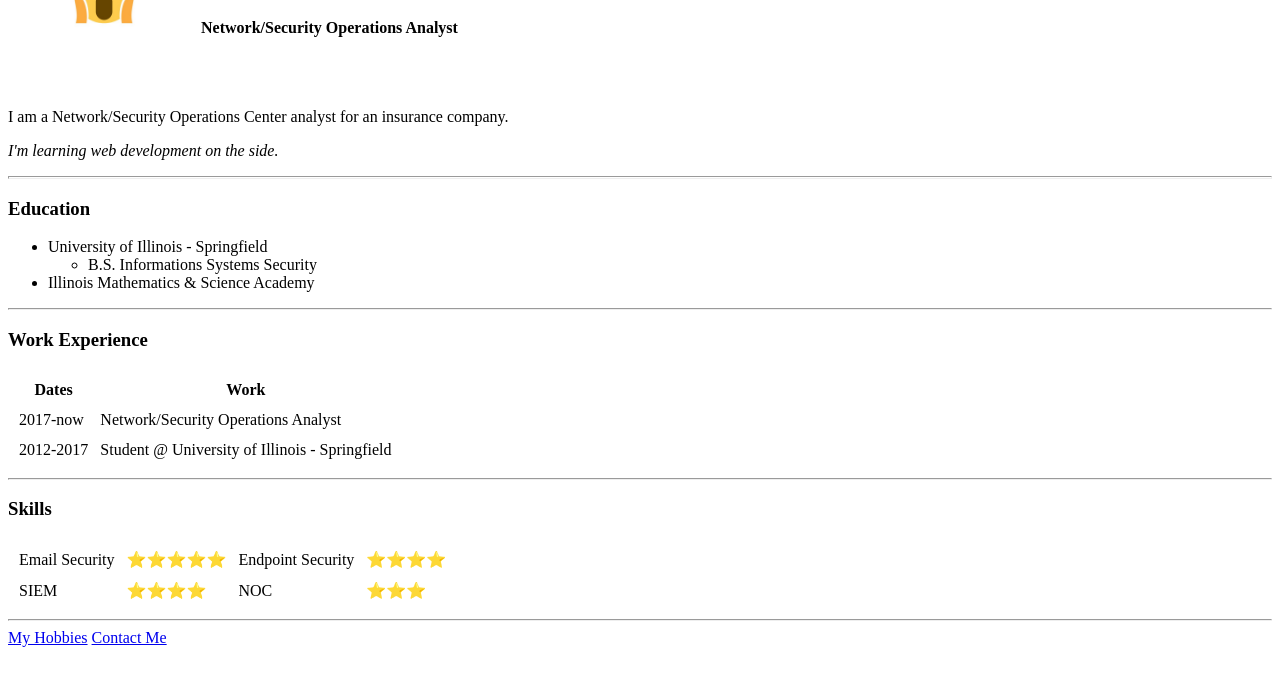
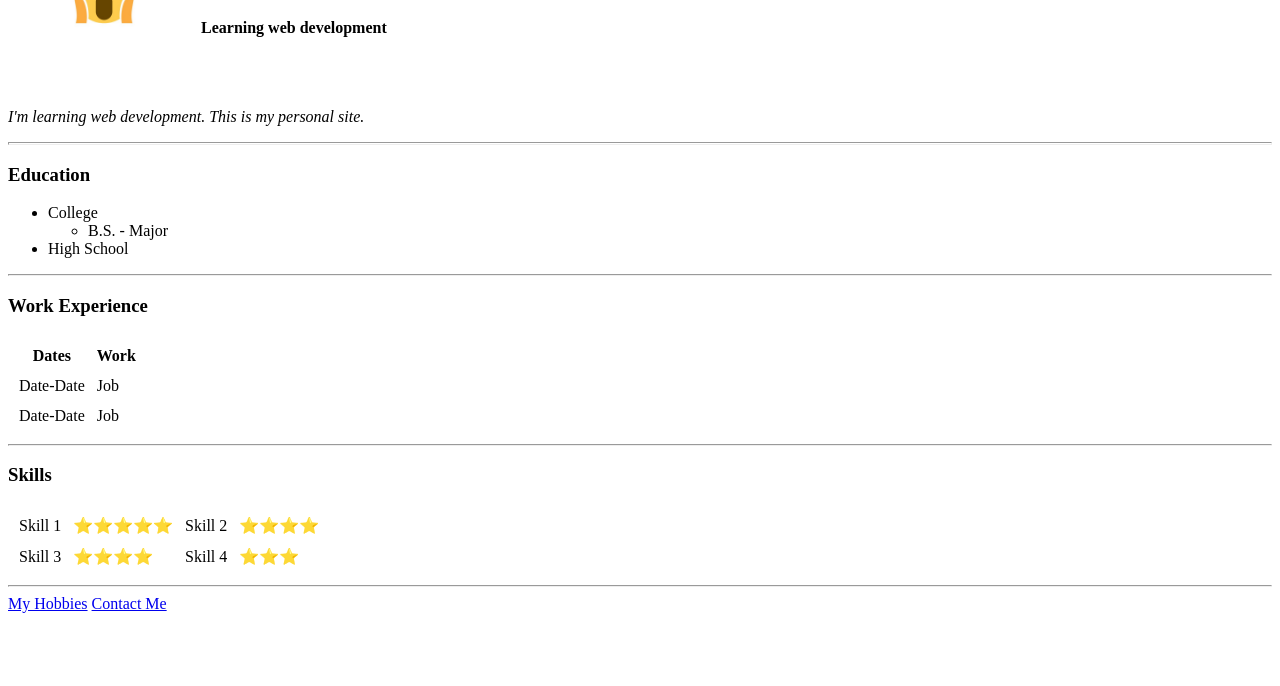
Before and after one commit to samhaile/cv, a plain HTML site: page index.html in a window 1280 px wide. Shown: the part 90-776 px from the top of the page. Drawn offline with Linux system fonts and the light colour scheme.

Commit message:
updated site info

```diff
--- a/index.html
+++ b/index.html
@@ -10,22 +10,21 @@
         <tr>
             <td><img src="images/emoji.jpg" length="150" width="150" alt="sam pfp"></td>
             <td><h1>Sam Haile</h1>
-                <p><strong>Network/Security Operations Analyst</strong></p>
+                <p><strong>Learning web development</strong></p>
                 </td>
         </tr>
     </table>
 
     <br>
-    <p>I am a Network/Security Operations Center analyst for an insurance company.</p>
-    <p><em>I'm learning web development on the side.</em></p>
+    <p><em>I'm learning web development. This is my personal site.</em></p>
     <hr size="3">
     <h3>Education</h3>
     <ul>
-        <li>University of Illinois - Springfield</li>
+        <li>College</li>
         <ul>
-            <li>B.S. Informations Systems Security</li>
+            <li>B.S. - Major</li>
         </ul>
-        <li>Illinois Mathematics & Science Academy</li>
+        <li>High School</li>
     </ul>
     <hr>
     <h3>Work Experience</h3>
@@ -38,12 +37,12 @@
         </thead>
         <tbody>
         <tr>
-            <td>2017-now</td>
-            <td>Network/Security Operations Analyst</td>
+            <td>Date-Date</td>
+            <td>Job</td>
         </tr>
         <tr>
-            <td>2012-2017</td>
-            <td>Student @ University of Illinois - Springfield</td>
+            <td>Date-Date</td>
+            <td>Job</td>
         </tr>
         </tbody>
     </table>
@@ -51,15 +50,15 @@
     <h3>Skills</h3>
     <table cellspacing="10">
         <tr>
-            <td>Email Security</td>
+            <td>Skill 1</td>
             <td>⭐⭐⭐⭐⭐</td>
-            <td>Endpoint Security</td>
+            <td>Skill 2</td>
             <td>⭐⭐⭐⭐</td>
         </tr>
         <tr>
-            <td>SIEM</td>
+            <td>Skill 3</td>
             <td>⭐⭐⭐⭐</td>
-            <td>NOC</td>
+            <td>Skill 4</td>
             <td>⭐⭐⭐</td>
         </tr>
     </table>
```
Also changed, not shown: contact.html (+2 -2 lines), hobbies.html (+1 -1 lines).
